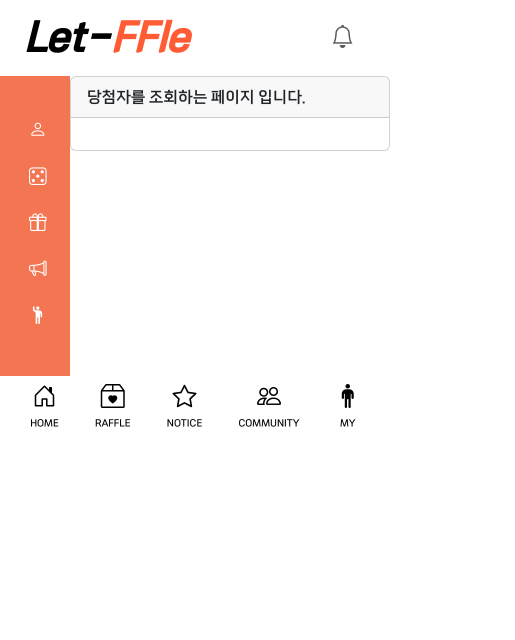
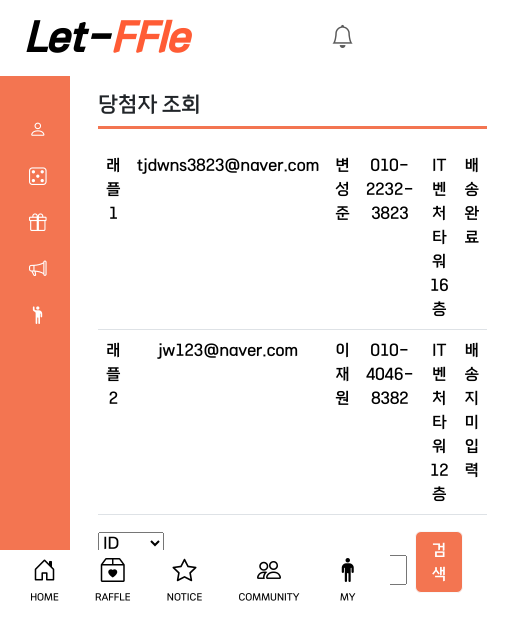
Before and after one commit to byeonnns/let-ffle-front, a Vue app: page /Admin/WinnerList in a window 390 px wide. Shown: the top 640 px of the page, 515 px wide, since content can reach past the window. Built offline with nearby package versions, Linux system fonts and the light colour scheme; what vue3-lottie would draw is missing.

Commit message:
Refactor : 전역 버튼 색 변경 & Mypage 당첨내역 페이지 배송지입력 모달창 추가 & 마이페이지 링크 연결

```diff
--- a/src/App.vue
+++ b/src/App.vue
@@ -48,11 +48,11 @@ import FooterNav from "@/components/FooterNav.vue";
 }
 
 #app .btn {
-    background-color:#FF5C35;
+    background-color:#F37551;
     color:white;
 }
 #app .btn:hover {
-    background-color:#FF5C35;
+    background-color:#F37551;
     opacity: 65%;
     transition: all 0.15s;
 }
@@ -61,4 +61,6 @@ body {
   overflow-y: scroll;
   overflow-x: hidden;
 }
+
+
 </style>
--- a/src/views/Admin/Winner/WinnerListView.vue
+++ b/src/views/Admin/Winner/WinnerListView.vue
@@ -1,8 +1,56 @@
 <template>
-    <div class="card">
-        <div class="card-header">당첨자를 조회하는 페이지 입니다.</div>
-        <div class="card-body">
+    <div>
+        <div class="container">
+            <div class="d-flex">
+                <!-- <div class="flex-grow-1 d-flex flex-column"></div> -->
+                <div class="d-flex flex-column p-3" style="width: 100%;">
+                    <div style="border-bottom: 3px solid #F37551;" class="mb-3">
+                        <h4>당첨자 조회</h4>
+                    </div>
+                    <table class="table mb-0">
+                        <thead>
+                            <tr class="d-none d-md-table-row text-center">
+                                <th class="d-none d-md-table-cell" style="width: 4em;"><span>래플명</span></th>
+                                <th class="d-none d-md-table-cell" style="width: 11em;"><span>당첨자 ID</span></th>
+                                <th class="d-none d-md-table-cell" style="width: 8em;"><span>수령인</span></th>
+                                <th class="d-none d-md-table-cell" style="width: 6em;"><span>수령인 연락처</span></th>
+                                <th class="d-none d-md-table-cell" style="width: 6em;"><span>수령 주소</span></th>
+                                <th class="d-none d-md-table-cell" style="width: 6em;"><span>배송 상태</span></th>
+                            </tr>
+                        </thead>
+                        <tbody class="text-center">
+                            <tr>
+                                <td>래플 1</td>
+                                <td>tjdwns3823@naver.com</td>
+                                <td>변성준</td>
+                                <td>010-2232-3823</td>
+                                <td>IT벤처타워 16층</td>
+                                <td>배송 완료</td>
+                            </tr>
+                            <tr>
+                                <td>래플 2</td>
+                                <td>jw123@naver.com</td>
+                                <td>이재원</td>
+                                <td>010-4046-8382</td>
+                                <td>IT벤처타워 12층</td>
+                                <td>배송지 미입력</td>
+                            </tr>
+                        </tbody>
+                    </table>
+                    <div class="d-flex justify-content-end mt-3 me-3">
+                        <div>
+                            <select class="me-2">
+                                <option>ID</option>
+                                <option>이름</option>
+                                <option>연락처</option>
+                            </select>
+                            <input class="me-2">
+                        </div>
+                        <button type="button" class="btn btn-light me-2">검색</button>
 
+                    </div>
+                </div>
+            </div>
         </div>
     </div>
 </template>
--- a/src/views/Member/LikeListView.vue
+++ b/src/views/Member/LikeListView.vue
@@ -16,7 +16,7 @@
                             </div>
                         </div>
                         <div>
-                            <button class="btn btm-sm me-2" style="background-color: #F37551; color: white;">응모</button>
+                            <RouterLink to="/Raffle/RaffleDetail"><button class="btn btm-sm me-2" style="background-color: #F37551; color: white;">응모</button></RouterLink>
                             <button class="btn btm-sm"
                                 style="background-color: white; color: black; border: 1px solid black;">삭제</button>
                         </div>
--- a/src/views/Member/MyEntryListView.vue
+++ b/src/views/Member/MyEntryListView.vue
@@ -56,7 +56,7 @@
                                         <td>아이폰 뿌리는 이벤트</td>
                                         <td>2024.01.01 ~ 2024.02.02</td>
                                         <td>아이폰 11Pro</td>
-                                        <td><button class="btn w-50"> 래플 바로 가기</button></td>
+                                        <td><RouterLink to="/Raffle"><button class="btn w-50"> 래플 바로 가기</button></RouterLink></td>
                                     </tr>
                                 </tbody>
                             </table>
--- a/src/views/Member/MyHomeView.vue
+++ b/src/views/Member/MyHomeView.vue
@@ -34,7 +34,7 @@
                                 <td>아이폰 뿌리는 이벤트</td>
                                 <td>2024.01.01 ~ 2024.02.02</td>
                                 <td>아이폰 11Pro</td>
-                                <td><button class="btn w-50">테스트 버튼</button></td>
+                                <td><RouterLink to="/Raffle"><button class="btn w-50">래플 바로가기</button></RouterLink></td>
                             </tr>
                         </tbody>
                     </table>
--- a/src/views/Member/WinningListView.vue
+++ b/src/views/Member/WinningListView.vue
@@ -19,32 +19,78 @@
                                     <thead>
                                         <tr>
                                             <th>래플 이름</th>
-                                            <th>당첨 기간</th>
+                                            <th>당첨 일자</th>
                                             <th>상품</th>
-                                            <th>바로가기</th>
+                                            <th>배송 상태</th>
                                         </tr>
                                     </thead>
 
-                                    <tbody>
+
+                                    <tbody class="table table-group-divider">
                                         <tr>
                                             <td>아이폰 뿌리는 이벤트</td>
-                                            <td>2024.01.01 ~ 2024.02.02</td>
+                                            <td>2024.01.01</td>
                                             <td>아이폰 11Pro</td>
-                                            <td><button class="btn w-50">테스트 버튼</button></td>
+                                            <td><button class="btn btn-outline-light" @click="inputAddress"
+                                                    style="font-size: 15px;">배송지 입력</button></td>
+                                        </tr>
+
+                                        <tr>
+                                            <td>아이폰 뿌리는 이벤트</td>
+                                            <td>2024.01.01</td>
+                                            <td>아이폰 11Pro</td>
+                                            <td>배송 완료</td>
                                         </tr>
                                     </tbody>
                                 </table>
                             </div>
+
                         </div>
                     </div>
                 </div>
             </div>
         </div>
     </div>
+    <RaffleModal ref="inputModal">
+        <template v-slot:modalHeader>
+            배송지 입력
+        </template>
+        <template v-slot:modalBody>
+            <div class="container">
+                <div class="div_form row mb-3">
+                    <label>이름</label>
+                    <input type="text" placeholder="신우호" class="input" style="border-bottom: 1px solid #ebebeb">
+                </div>
+
+                <div class="div_form row mb-3">
+                    <label>전화번호</label>
+                    <input type="text" placeholder="010-8308-8798" class="input"
+                        style="border-bottom: 1px solid #ebebeb">
+                </div>
+
+                <div class="div_form row">
+                    <label>주소</label>
+                    <input type="text" placeholder="경기도 시흥시 포동" class="input" style="border-bottom: 1px solid #ebebeb">
+                </div>
+            </div>
+        </template>
+        <template v-slot:modalFooter>
+            <button class="btn btn-outline-light" data-bs-dismiss="modal" style="width: 15%;">닫기</button>
+            <button class="btn btn-outline-light" data-bs-dismiss="modal" style="width: 15%">완료</button>
+        </template>
+    </RaffleModal>
 </template>
 
 <script setup>
+import { ref } from 'vue';
 import SerachPeriod from './Components/SearchPeriod.vue';
+import RaffleModal from '@/components/RaffleModal.vue';
+
+const inputModal = ref(null);
+
+function inputAddress() {
+    inputModal.value.showModal();
+}
 
 </script>
 
@@ -110,7 +156,19 @@ import SerachPeriod from './Components/SearchPeriod.vue';
     color: white;
 }
 
+.input {
+    border-width: 0;
+    /* input 라인 없애기 */
+    outline: none;
+
+}
+
 /* .Status {
     display: flex;
 }  */
+
+td {
+    align-content: center;
+    padding: 5px;
+}
 </style>
```
